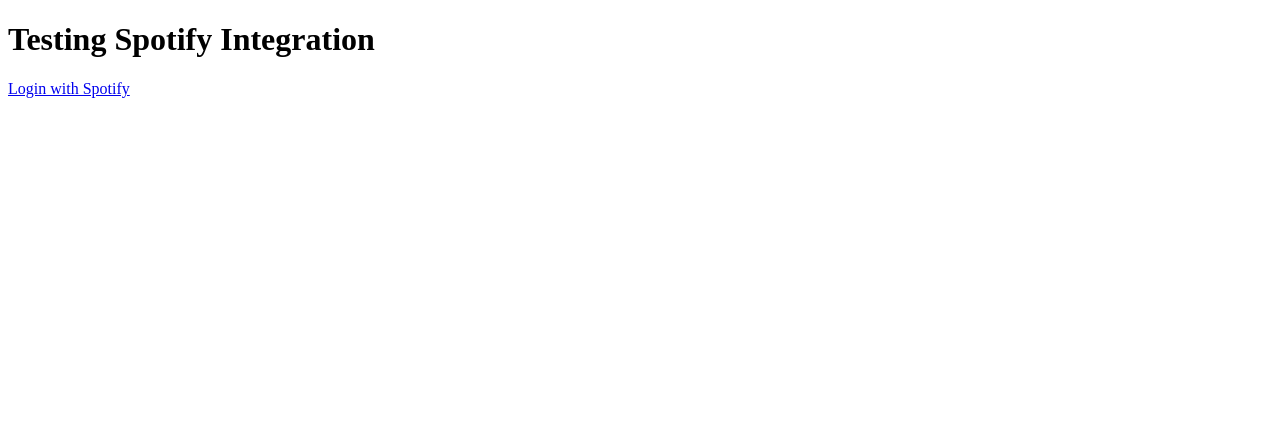
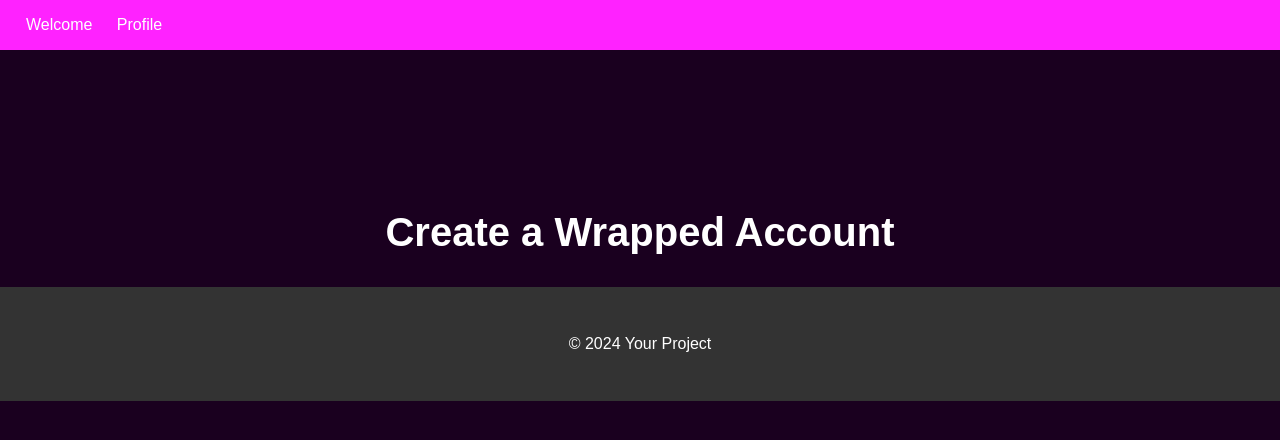
Before and after one commit to anirudh-seshadri/spotify-wrapped, a Django app: page / in a window 1280 px wide. Shown: the top 440 px of the page. Run offline with Django 5.2, Linux system fonts and the light colour scheme.

Commit message:
Created the welcome page

```diff
--- a/templates/index.html
+++ /dev/null
@@ -1,7 +0,0 @@
-<!DOCTYPE html>
-<html>
-<body>
-    <h1>Testing Spotify Integration</h1>
-    <a href="{% url 'spotify_login' %}">Login with Spotify</a>
-</body>
-</html>
--- /dev/null
+++ b/web_app/static/css/styles.css
@@ -0,0 +1,53 @@
+
+body {
+    margin: 0;
+    padding: 0;
+    font-family: 'Arial', sans-serif;
+    background-color: #1a001f;
+    color: white;
+}
+
+header {
+    display: flex;
+    justify-content: space-between;
+    padding: 1rem;
+    background-color: #f2f;
+    color: white;
+}
+
+nav a {
+    color: white;
+    text-decoration: none;
+    margin: 0 10px;
+}
+
+.welcome-container {
+    text-align: center;
+    margin-top: 20vh;
+}
+
+h1 {
+    font-size: 2.5rem;
+    margin-bottom: 2rem;
+}
+
+.cta-button {
+    text-decoration: none;
+    background-color: #ff33cc;
+    color: white;
+    padding: 1rem 2rem;
+    border-radius: 30px;
+    font-size: 1.2rem;
+    transition: background-color 0.3s ease;
+}
+
+.cta-button:hover {
+    background-color: #ff66ff;
+}
+
+footer {
+    text-align: center;
+    padding: 2rem;
+    background-color: #333;
+    color: white;
+}
--- /dev/null
+++ b/web_app/templates/welcome.html
@@ -0,0 +1,29 @@
+<!-- templates/welcome.html -->
+<!DOCTYPE html>
+<html lang="en">
+<head>
+    {% load static %}
+    <meta charset="UTF-8">
+    <meta name="viewport" content="width=device-width, initial-scale=1.0">
+    <title>Welcome</title>
+    <link rel="stylesheet" href="{% static 'css/styles.css' %}"> <!-- Assuming you'll add your CSS file -->
+</head>
+<body>
+    <header>
+        <nav>
+            <a href="#">Welcome</a>
+            <!-- ADD LOGIN -->
+            <a href="#">Profile</a>
+        </nav>
+    </header>
+
+    <div class="welcome-container">
+        <h1>Create a Wrapped Account</h1>
+        <!-- ADD LOGIN -->
+    </div>
+
+    <footer>
+        <p>© 2024 Your Project</p>
+    </footer>
+</body>
+</html>
--- a/web_app/urls.py
+++ b/web_app/urls.py
@@ -3,5 +3,5 @@
 from . import views
 
 urlpatterns = [
-    path("", views.index, name="index"),
+    path('', views.welcome, name='welcome'),
 ]
--- a/web_app/views.py
+++ b/web_app/views.py
@@ -39,5 +39,13 @@
     headers = {'Authorization': f'Bearer {access_token}'} # bearer is authorized to make api requests
     response = get(f'{SPOTIFY_API_BASE_URL}/me/top/tracks', headers=headers) # gets user's top tracks
     return json.loads(response.text)
+
+
 def index(request):
-    return render(request, 'index.html')
+    context = {
+        'greeting' : 'How are you, user?'
+    }
+    return render(request, 'index.html', context)
+
+def welcome(request):
+    return render(request, 'welcome.html')
```
Also changed, not shown: web_app/templates/index.html (+2 -6 lines).
